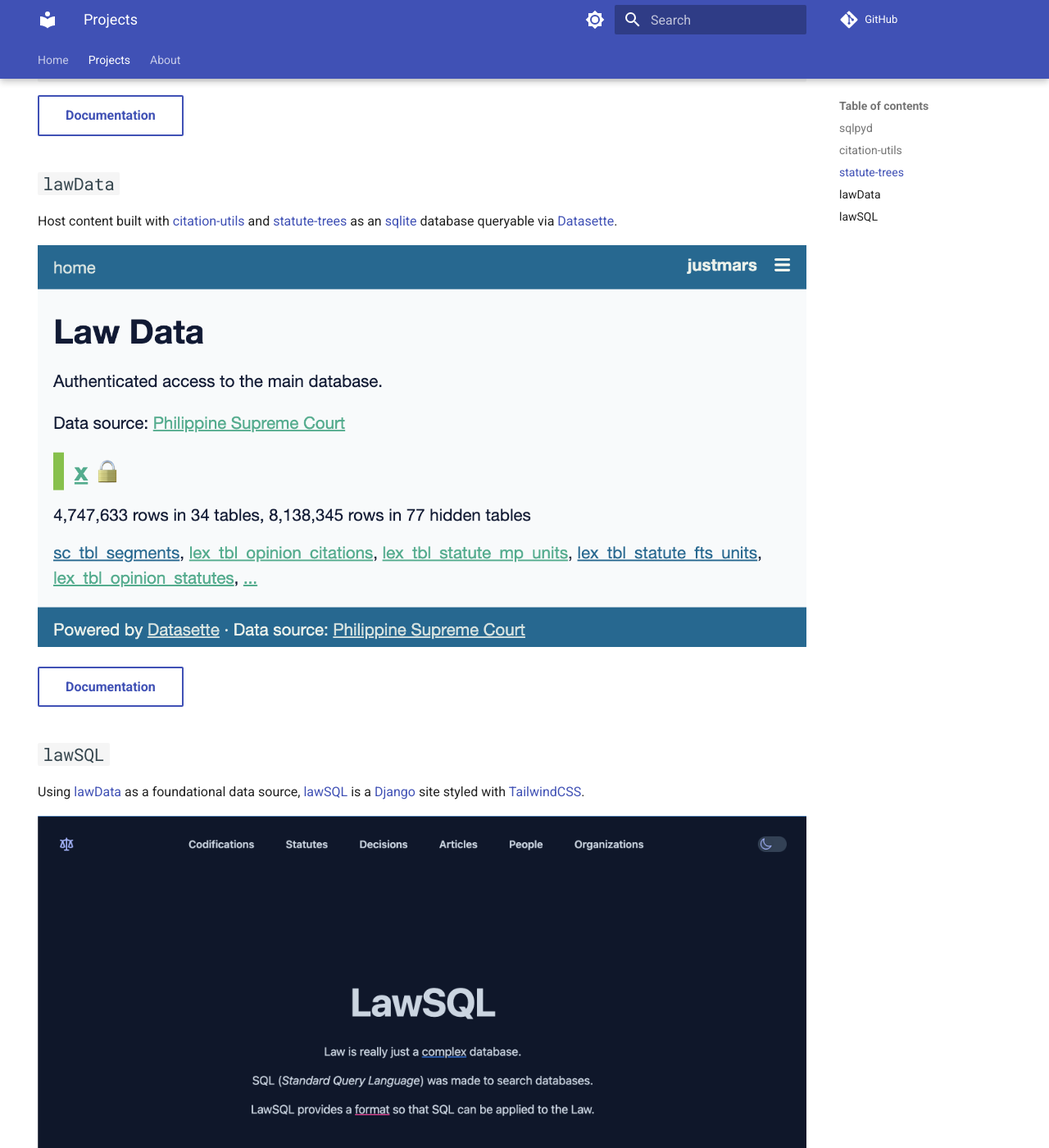
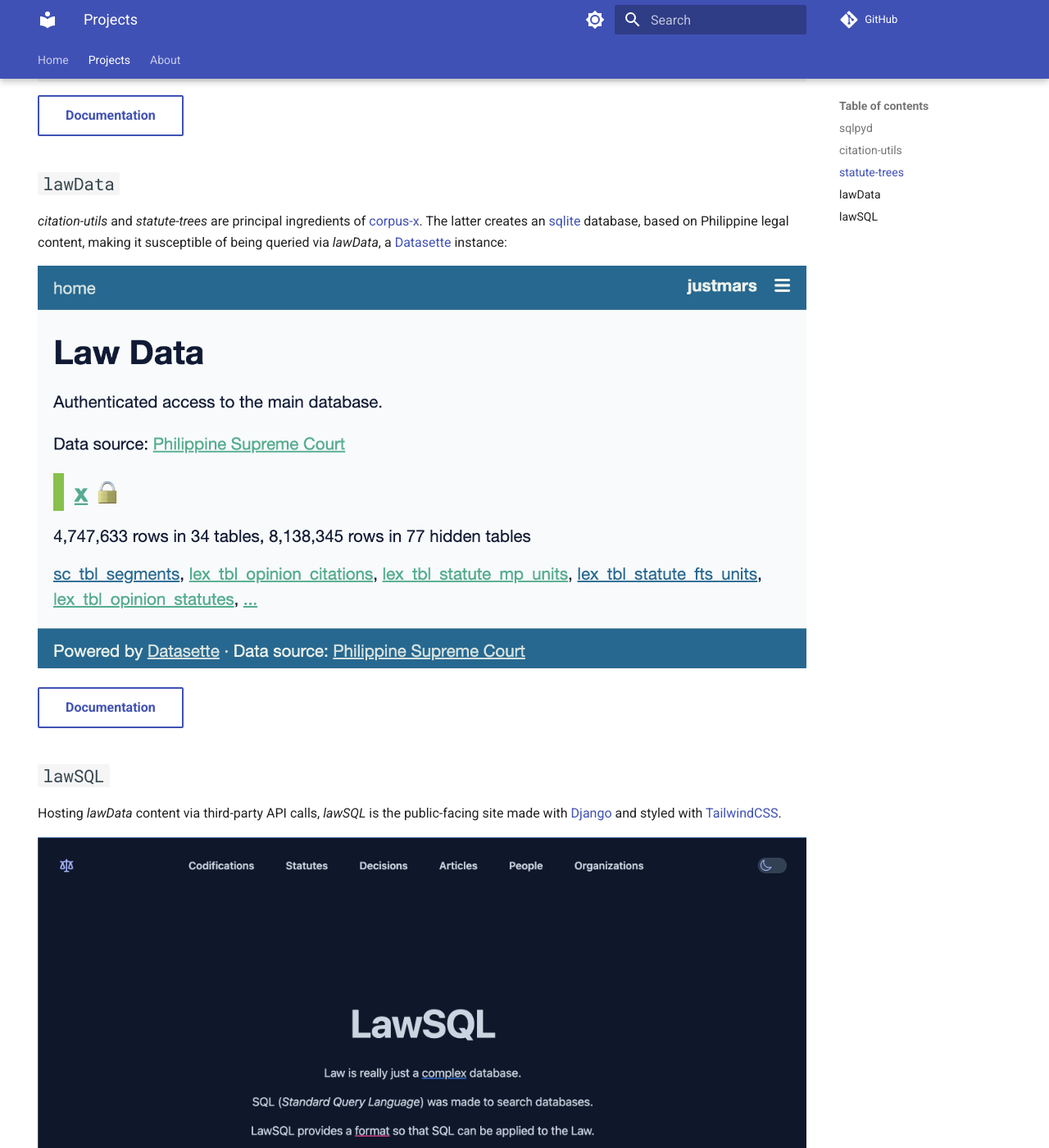
Before and after one commit to justmars/justmars.github.io, an MkDocs documentation site: the page built from docs/projects.md, in a window 1280 px wide and 1400 px high, scrolled down 2862 px. Shown: the whole window at 82% size. Built offline with MkDocs 1.6.1 and Material for MkDocs 9.7.7, drawn with Linux system fonts in a browser that asks for light colours; comment, search, counter and statistics services are not loaded.

Commit message:
feat: project text

```diff
--- a/docs/projects.md
+++ b/docs/projects.md
@@ -140,7 +140,7 @@
 
 ## `lawData`
 
-Host content built with [citation-utils](https://github.com/justmars/citation-utils) and [statute-trees](https://github.com/justmars/statute-trees) as an [sqlite](https://sqlite.org) database queryable via [Datasette](https://datasette.io).
+_citation-utils_ and _statute-trees_ are principal ingredients of [corpus-x](https://github.com/justmars/corpus-x). The latter creates an [sqlite](https://sqlite.org) database, based on Philippine legal content, making it susceptible of being queried via _lawData_, a [Datasette](https://datasette.io) instance:
 
 ![Screenshot of LawData homepage](img/screenshot-lawdata.png "Screenshot of Lawdata homepage")
 
@@ -148,7 +148,7 @@
 
 ## `lawSQL`
 
-Using [lawData](https://github.com/justmars/lawdata) as a foundational data source, [lawSQL](https://lawsql.com) is a [Django](https://djangoproject.com) site styled with [TailwindCSS](https://tailwindcss.com).
+Hosting _lawData_ content via third-party API calls, _lawSQL_ is the public-facing site made with [Django](https://djangoproject.com) and styled with [TailwindCSS](https://tailwindcss.com).
 
 ![Screenshot of LawSQL homepage](img/screenshot-lawsql.png "Screenshot of LawSQL homepage")
 
```
